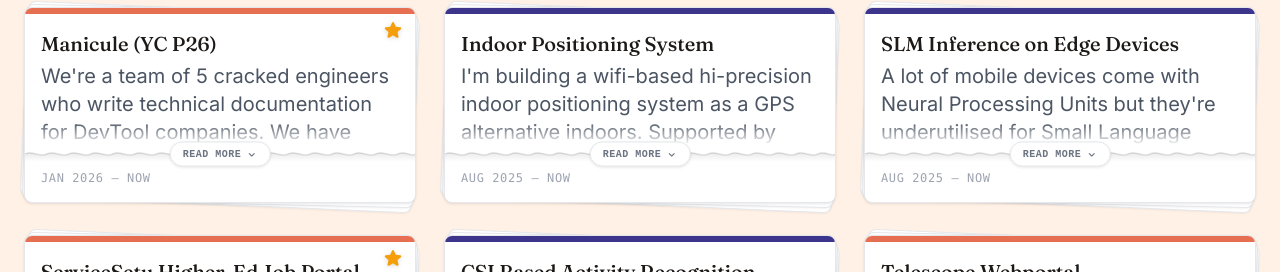
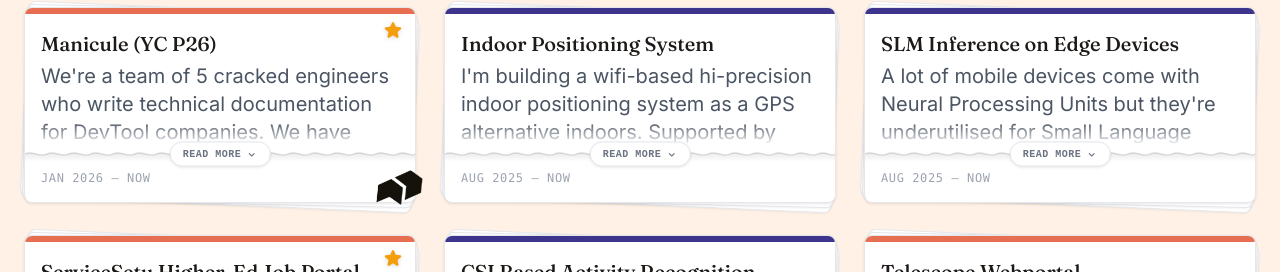
Before and after one commit to kunalm2345/kunalm.com, a SvelteKit app: page / in a window 1280 px wide. Shown: the part 831-1103 px from the top of the page. Built offline with nearby package versions, Linux system fonts and the light colour scheme; a web font is replaced by a local one.

Commit message:
add Manicule logo to its project card
Downloaded from LinkedIn, removed off-white background, placed at
bottom-right with the same rotation/scale as sibling work cards.

https://claude.ai/code/session_018Z8CW3oovywine6J489hdy

```diff
--- a/src/routes/+layout.svelte
+++ b/src/routes/+layout.svelte
@@ -196,6 +196,8 @@
 							tag="Web Dev"
 							type="work"
 							featured={true}
+							image="manicule.png"
+							imageClass="-bottom-4 -right-4 w-16 h-16 rotate-6"
 						/>
 					{/if}
 
```
Also changed, not shown: static/manicule.png (added).
